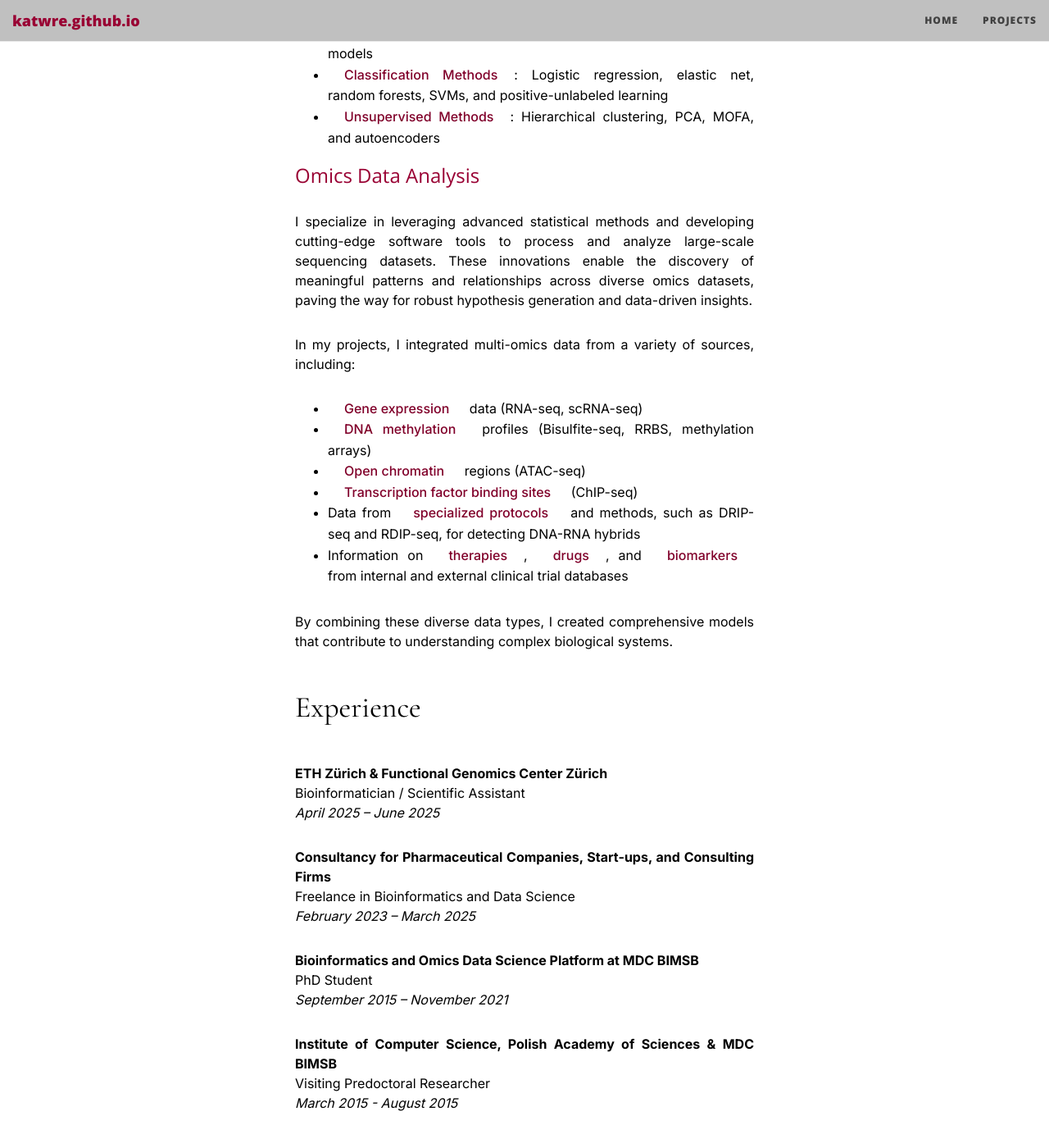
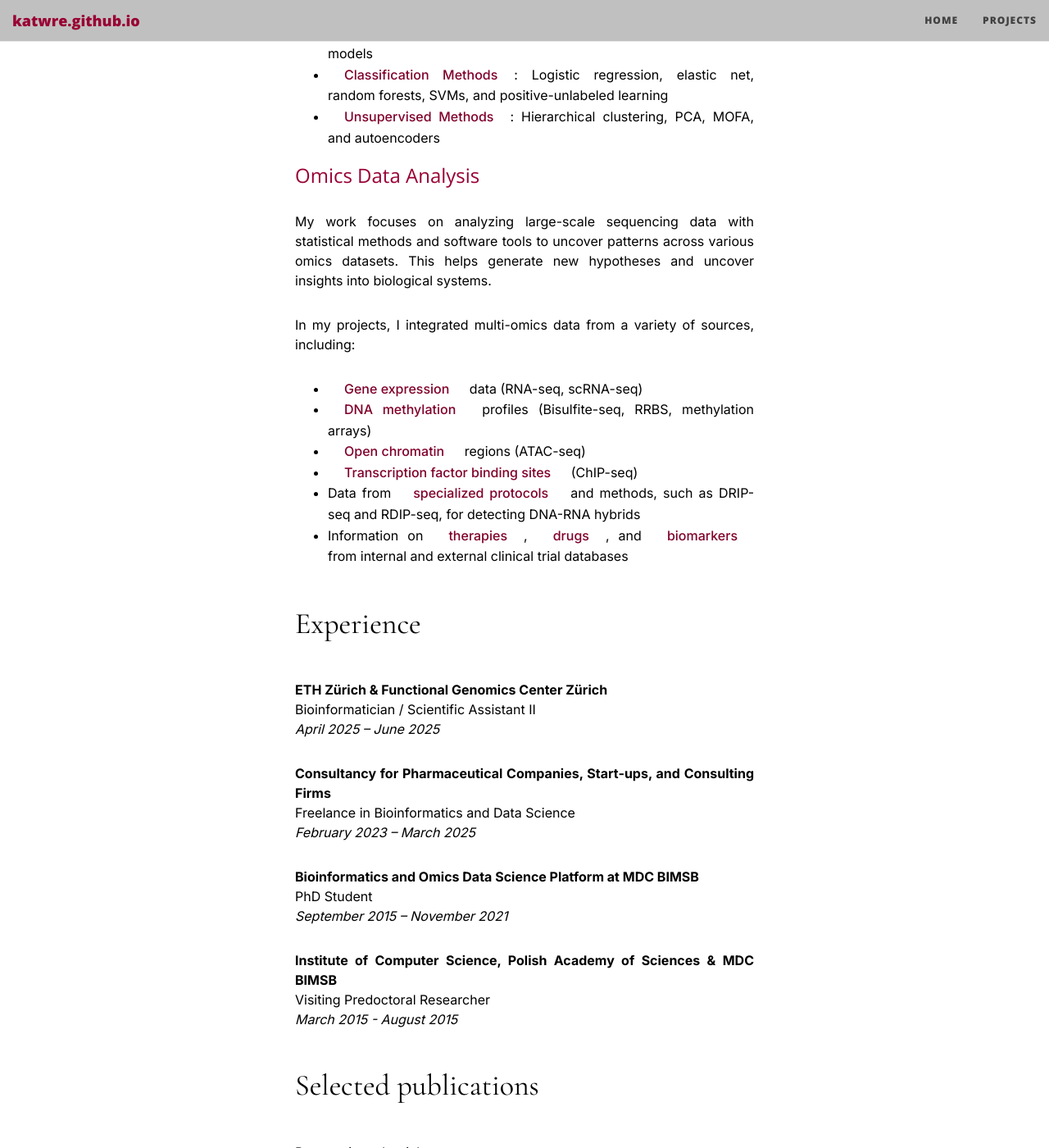
Before and after one commit to katwre/katwre.github.io, a Jekyll site: the page built from index.html, in a window 1280 px wide and 1400 px high, scrolled down 703 px. Shown: the whole window at 82% size. Built offline with Jekyll 4.4.1, drawn with Linux system fonts in a browser that asks for light colours; nearby versions of some CDN libraries; the list of posts is cut into pages by our own code; a style sheet for code colours, icons or effects is not loaded.

Commit message:
Refined text

```diff
--- a/index.html
+++ b/index.html
@@ -232,10 +232,10 @@ ol li a:hover {
 
 
   <h3>Omics Data Analysis</h3>
+
   <p>
-    I specialize in leveraging advanced statistical methods and developing cutting-edge software tools to process
-    and analyze large-scale sequencing datasets. These innovations enable the discovery of meaningful patterns and relationships
-    across diverse omics datasets, paving the way for robust hypothesis generation and data-driven insights.
+    My work focuses on analyzing large-scale sequencing data with statistical methods and software tools to uncover patterns across various omics datasets.
+    This helps generate new hypotheses and uncover insights into biological systems.
   </p>
 
 
@@ -248,8 +248,6 @@ ol li a:hover {
   <li>Data from <span class="emphasize">specialized protocols</span> and methods, such as DRIP-seq and RDIP-seq, for detecting DNA-RNA hybrids</li>
   <li>Information on <span class="emphasize">therapies</span>, <span class="emphasize">drugs</span>, and <span class="emphasize">biomarkers</span> from internal and external clinical trial databases</li>
 </ul>
-
-  <p>By combining these diverse data types, I created comprehensive models that contribute to understanding complex biological systems.</p>
 
 
 </div>
@@ -269,7 +267,7 @@ ol li a:hover {
 <div class="mytext" style="margin-top: 30px;">
 
   <p><strong>ETH Zürich & Functional Genomics Center Zürich</strong><br>
-  Bioinformatician / Scientific Assistant<br>
+  Bioinformatician / Scientific Assistant II<br>
   <em>April 2025 – June 2025</em></p>
 
   <p><strong>Consultancy for Pharmaceutical Companies, Start-ups, and Consulting Firms</strong><br>
```
